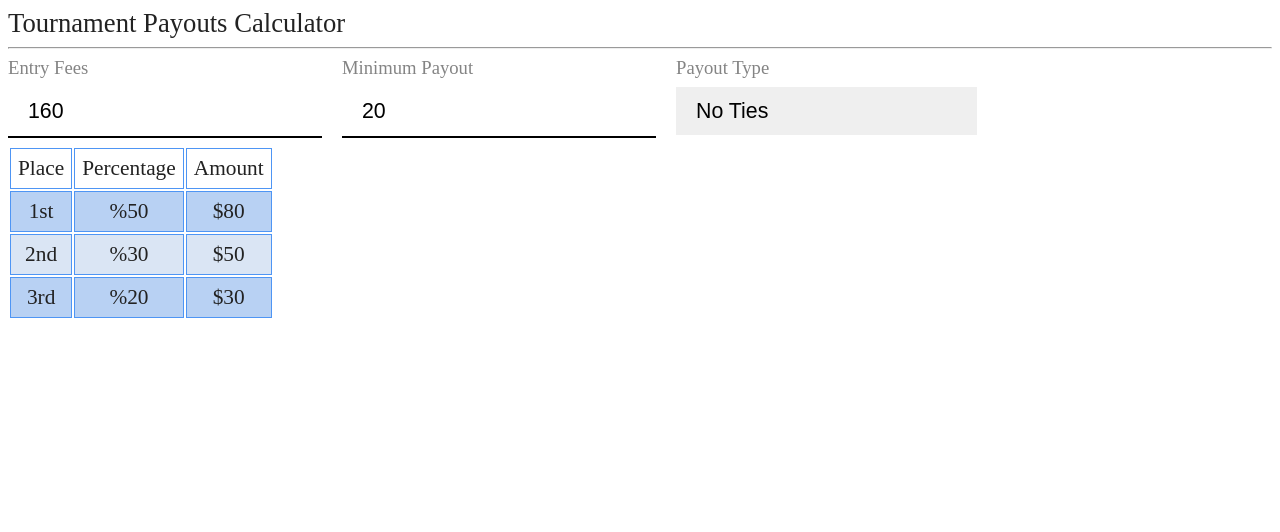
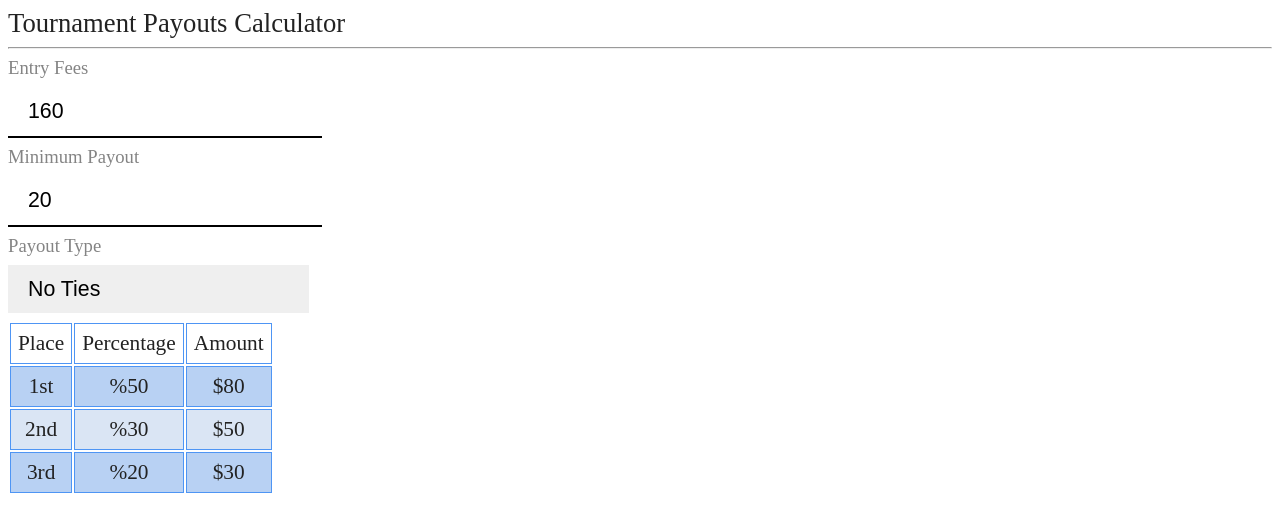
Before and after one commit to speaking-in-code/foosball-payouts, an Angular app: page / in a window 1280 px wide. Shown: the top 532 px of the page. Built offline with nearby package versions, Linux system fonts and the light colour scheme.

Commit message:
improve mobile rendering

```diff
--- a/src/app/app.component.html
+++ b/src/app/app.component.html
@@ -4,15 +4,15 @@
 <hr/>
 <div class="main">
 <form class="form" #f="ngForm">
-  <div style="float:left; margin-right:20px;">
+  <div>
     <label for="entryFees">Entry Fees</label>
     <input [(ngModel)]="entryFees" size=10 name="entryFees" type="number" min="0"/>
   </div>
-  <div style="float:left; margin-right:20px;">
+  <div>
     <label for="minimum">Minimum Payout</label>
     <input [(ngModel)]="minimum" size=10 name="minimum" type="number" min="1"/>
   </div>
-  <div style="float:left">
+  <div>
     <label for="payoutType">Payout Type</label>
     <select [(ngModel)]="payoutType" name="payoutType">
       <option value="1">No Ties</option>
@@ -20,7 +20,7 @@
     </select>
   </div>
 </form>
-<table style="clear:left" class="TFtable">
+<table class="TFtable">
   <thead>
     <td>Place</td>
     <td>Percentage</td>
```
Also changed, not shown: 1 other file (tests, documents, lock files or other folders).
